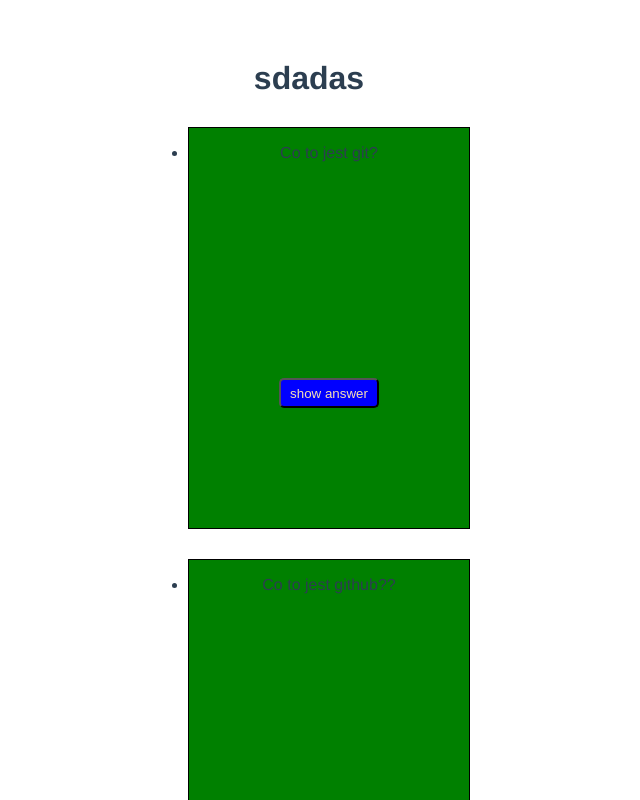
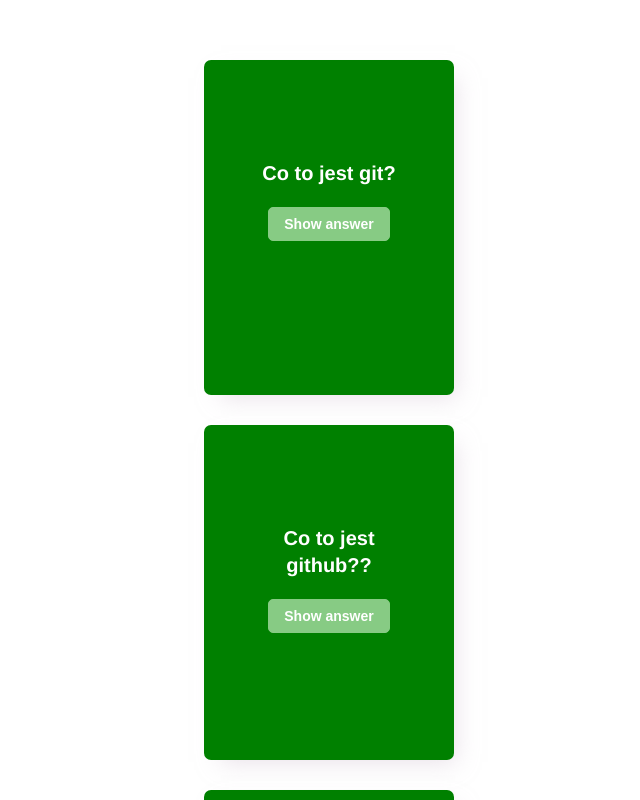
Before and after one commit to Datureli/FiszLearn, a Vue app in the folder lernfisz/: page / in a window 1280 px wide. Shown: the top 800 px of the page, without its empty margins (331-971 px from the left). Built offline with nearby package versions, Linux system fonts and the light colour scheme.

Commit message:
add show and back button on click

```diff
--- a/lernfisz/src/App.vue
+++ b/lernfisz/src/App.vue
@@ -1,16 +1,21 @@
 <template>
 <div>
+    <transition name="slide" mode="out-in">
   <question-card />
+    </transition>
+    <random-card />
 </div>
 </template>
 
 <script>
 import QuestionCard from './components/QuestionCard.vue'
+import RandomCard from './components/RandomCard.vue'
 
 export default {
   name: 'App',
   components: {
-    QuestionCard
+    RandomCard,
+    QuestionCard,
   }
 }
 </script>
@@ -24,12 +29,22 @@ export default {
   color: #2c3e50;
   margin-top: 60px;
 }
-.fade-enter-active, .fade-leave-active {
- transform: rotate(30deg);
- transition: all 3s ease;
+.fade-enter-active,
+.fade-leave-active {
+  transition: opacity 0.3s;
 }
-.fade-enter, .fade-leave-to /* .fade-leave-active below version 2.1.8 */ {
-transform: rotate(0);
- transition: all 3s ease;
+.fade-enter,
+.fade-leave-to {
+  opacity: 0;
 }
+.slide-enter-active,
+.slide-leave-active {
+  transition: opacity 1.5s, transform 2.5s;
+}
+.slide-enter,
+.slide-leave-to {
+  opacity: 0;
+  transform: translateX(-30%);
+}
+
 </style>
--- a/lernfisz/src/components/QuestionCard.vue
+++ b/lernfisz/src/components/QuestionCard.vue
@@ -1,17 +1,16 @@
 <template>
   <div>
-      <transition name="flip">
-      <h1>sdadas</h1>
+    <ul>
+      <li v-for="question in questions" :key="question.change" class="card">
+        <transition name="flip" mode="out-in">
+          <p :key="question.change" >
+            {{ question.change ? question.answer : question.question }}
+          </p>
         </transition>
-      <ul>
-
-      <li v-for="(question,index) in questions" :key="index" class="card">
-          <transition name="flip">
-        <p :key="question.flipped" >{{ question.flipped ? question.answer : question.question }}</p>
-          </transition>
-        <button @click="toggleQuestion(question)" >show answer</button>
+        <button @click="toggleQuestion(question)">
+          {{ question.change ? "Back" : "Show answer" }}
+        </button>
       </li>
-
     </ul>
   </div>
 </template>
@@ -20,45 +19,59 @@
 export default {
   data() {
     return {
-        show: true,
       questions: [
         {
-                question: 'Co to jest git?',
-                answer: 'Git jest to rozproszony system kontroli wersji',
-                  flipped: false,
+          question: "Co to jest git?",
+          answer: "Git jest to rozproszony system kontroli wersji",
+          change: false,
         },
         {
-                question: 'Co to jest github??',
-                answer: 'Github to serwis internetowy,hostujący repozytoria git w chmurze',
-                flipped: false,
+          question: "Co to jest github??",
+          answer:
+            "Github to serwis internetowy,hostujący repozytoria git w chmurze",
+          change: false,
         },
         {
-                question: 'Co to jest git?',
-                answer: 'Git jest to rozproszony system kontroli wersji',
-                flipped: false,
+          question: "Czym się różni '==' od '==='?",
+          answer: "'==' porównuje wartości zmiennych,'===' sprawdza też czy zmienne mają ten sam typ.",
+          change: false,
         },
         {
-                question: 'Co to jest git?',
-                answer: 'Git jest to rozproszony system kontroli wersji',
-                flipped: false,
-            }
-        ]
-    }
+           question: "Czym jest :before i :after?",
+          answer: ":before oraz :after umożliwiają dodanie kontentu przed i za elementem.",
+          change: false,
+        },
+      ],
+    };
   },
   methods: {
-    toggleQuestion(question){
-      question.flipped = !question.flipped;
-    }
-}
-}
+    toggleQuestion(question) {
+      question.change = !question.change;
+    },
+  },
+};
 </script>
 
-<style>
-.card  {
-    width: 280px;
-    height: 400px;
-    border: 1px solid black;
-    margin:30px  auto;
+<style scoped>
+.card {
+  display: block;
+  max-width: 150px;
+  height: 175px;
+  padding: 80px 50px;
+  border-radius: 7px;
+  text-align: center;
+  justify-content: center;
+  line-height: 27px;
+  cursor: pointer;
+  position: relative;
+  color: #fff;
+  font-weight: 600;
+  font-size: 20px;
+  -webkit-box-shadow: 9px 10px 22px -8px rgba(209, 193, 209, 0.5);
+  -moz-box-shadow: 9px 10px 22px -8px rgba(209, 193, 209, 0.5);
+  box-shadow: 9px 10px 22px -8px rgba(209, 193, 209, 0.5);
+  will-change: transform;
+  margin: 30px auto;
   text-decoration: none;
   background-color: green;
 }
@@ -67,13 +80,20 @@ data() {
   animation: 3s rotate ease;
 }
 button {
-    width: 100px;
-    height: 30px;
-    background-color: blue;
-    color: wheat;
   border-radius: 5px;
+  border: 1px solid #87cb84;
+  background-color: #87cb84;
+  padding: 8px 15px;
   outline: none;
-    margin-top: 200px;
+  font-size: 14px;
+  font-weight: 700;
+  color: #fff;
+  cursor: pointer;
+  transition: all 0.3s ease;
+}
+
+button:hover {
+  background-color: #70a66f;
 }
 
 .flip-enter-active {
@@ -84,9 +104,9 @@ button {
   display: none;
 }
 
-  .flip-enter, .flip-leave {
+.flip-enter-from,
+.flip-leave-from {
   transform: rotateY(180deg);
   opacity: 0;
-
 }
 </style>
```
Lines whose indentation alone changed are shown as unchanged.
